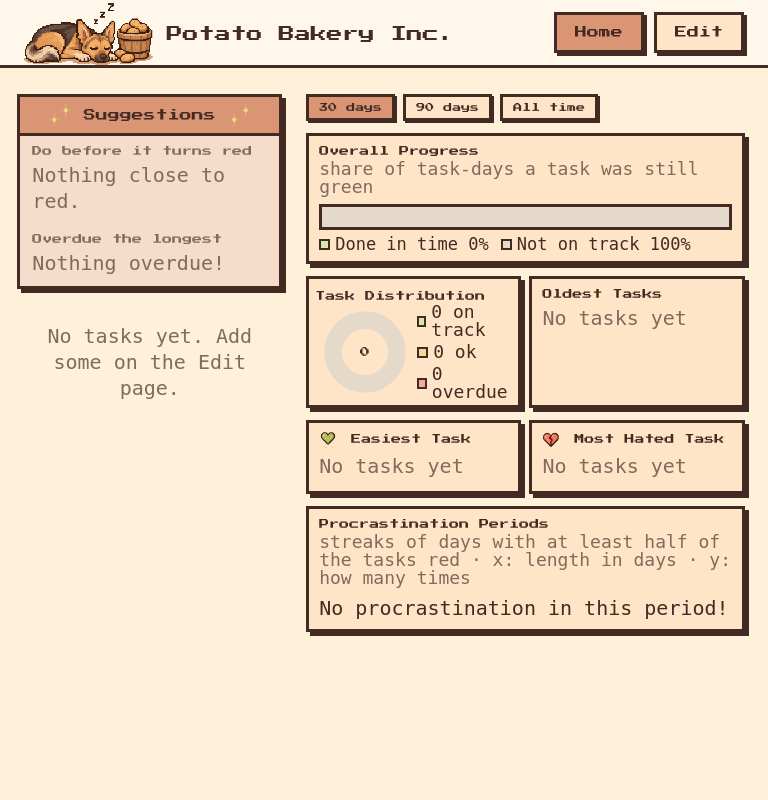
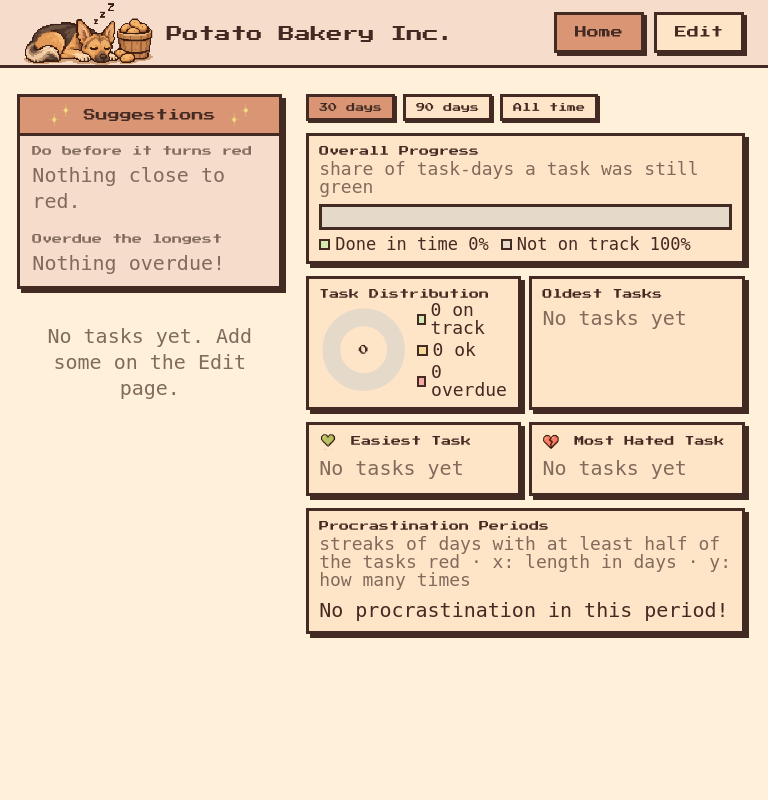
Before and after one commit to ArsenZv/hometasks-dashboard, a Flask app: page / in a window 768 px wide. Run offline with Flask 3, Linux system fonts and the light colour scheme; data that the repository does not hold is empty; some web fonts are replaced.

Commit message:
aligned task distribution donut chart

```diff
--- a/static/styles.css
+++ b/static/styles.css
@@ -18,6 +18,7 @@
     --task-yellow: #F6D996;
     --task-red: #F5AAA1;
 
+    --terracotta-light: #F5DCCB;   /* header + suggestions background */
     --nav-h: 68px;
     --font-small: 'Handjet', 'Tiny5', monospace;   /* more legible than Tiny5 at small sizes */
     --font-display: 'Press Start 2P', monospace;
@@ -57,7 +58,7 @@ h2 { font-size: 14px; }
     gap: 16px;
     height: var(--nav-h);
     padding: 0 24px;
-    background: var(--cream);
+    background: var(--terracotta-light);
     border-bottom: var(--border);
 }
 
@@ -153,7 +154,7 @@ button:disabled { background: var(--btn-disabled); color: var(--muted); cursor:
 
 /* left column: suggestions stay on top, only the list scrolls */
 #tasks-column { gap: 16px; }
-#suggestions { flex: none; margin: 2px 8px 0 2px; padding: 0; background: #F5DCCB; }   /* very light terracotta (warm tint of the header band) */   /* same width as the cards below */
+#suggestions { flex: none; margin: 2px 8px 0 2px; padding: 0; background: var(--terracotta-light); }   /* same width as the cards below */
 #suggestions h2 { display: flex; align-items: center; justify-content: center; gap: 12px; margin: 0; padding: 6px 12px; background: var(--btn-primary); border-bottom: var(--border); }
 .suggestions-icon { width: 24px; height: 24px; }
 .suggestion-group { padding: 2px 12px 6px; }
@@ -226,13 +227,13 @@ button:disabled { background: var(--btn-disabled); color: var(--muted); cursor:
 .legend-swatch { width: 11px; height: 11px; border: 2px solid var(--ink); }
 .big-number { margin: 6px 0 0; font-family: var(--font-small); font-weight: 500; font-size: 20px; }
 
-/* donut: chart left, legend as a column on the right */
-.donut-wrap { display: flex; align-items: center; justify-content: flex-start; gap: 14px; }
-#stats-column .donut-panel { padding: 14px 14px 4px 18px; }
-.donut-panel h2 { margin-left: -6px; }   /* keep the title aligned with the other panels */
-.donut-svg { display: block; flex: none; width: 110px; height: 110px; }
+/* donut: the box is split 50/50 - chart centred in the left half, legend centred in the right half */
+.donut-panel { display: flex; flex-direction: column; }
+#donut { flex: 1; display: flex; align-items: center; }
+.donut-wrap { width: 100%; display: grid; grid-template-columns: 1fr 1fr; align-items: center; justify-items: center; gap: 8px; }
+.donut-svg { display: block; width: 100%; max-width: 110px; height: auto; aspect-ratio: 1; }
 .donut-total { font-family: var(--font-display); font-size: 18px; fill: var(--ink); }
-.donut-wrap .legend { flex-direction: column; gap: 6px; margin: 0; font-size: 19px; }
+.donut-wrap .legend { flex-direction: column; align-items: flex-start; gap: 6px; margin: 0; font-size: 19px; }
 
 #oldest-tasks-list { display: flex; flex-direction: column; gap: 8px; }
 .oldest-task { display: flex; align-items: center; gap: 8px; padding: 5px 8px; border: var(--border); }
@@ -265,9 +266,7 @@ button:disabled { background: var(--btn-disabled); color: var(--muted); cursor:
     #stats-column .panel { padding: 8px 10px; }
     #stats-column .panel h2 { font-size: 10px; }
     .title-icon { width: 18px; height: 18px; margin-right: 4px; }
-    #stats-column .donut-panel { padding: 10px 8px 4px 12px; }
-    .donut-svg { width: 88px; height: 88px; }
-    .donut-wrap { gap: 8px; }
+    .donut-svg { max-width: 92px; }
     .donut-wrap .legend { font-size: 18px; gap: 4px; }
     .highlight { gap: 6px; padding: 5px 6px; }
     .highlight-icon { width: 32px; height: 32px; }
```
